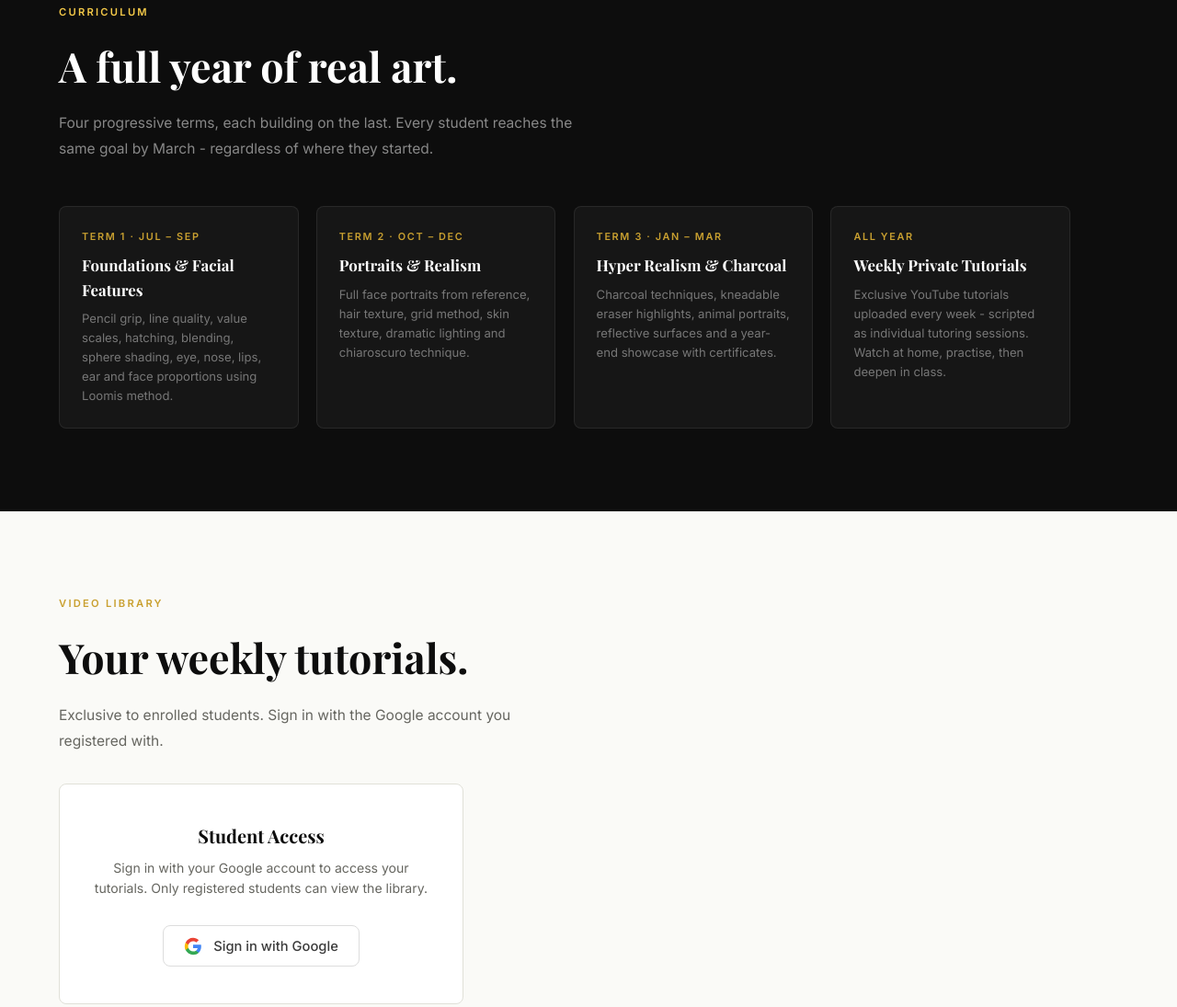
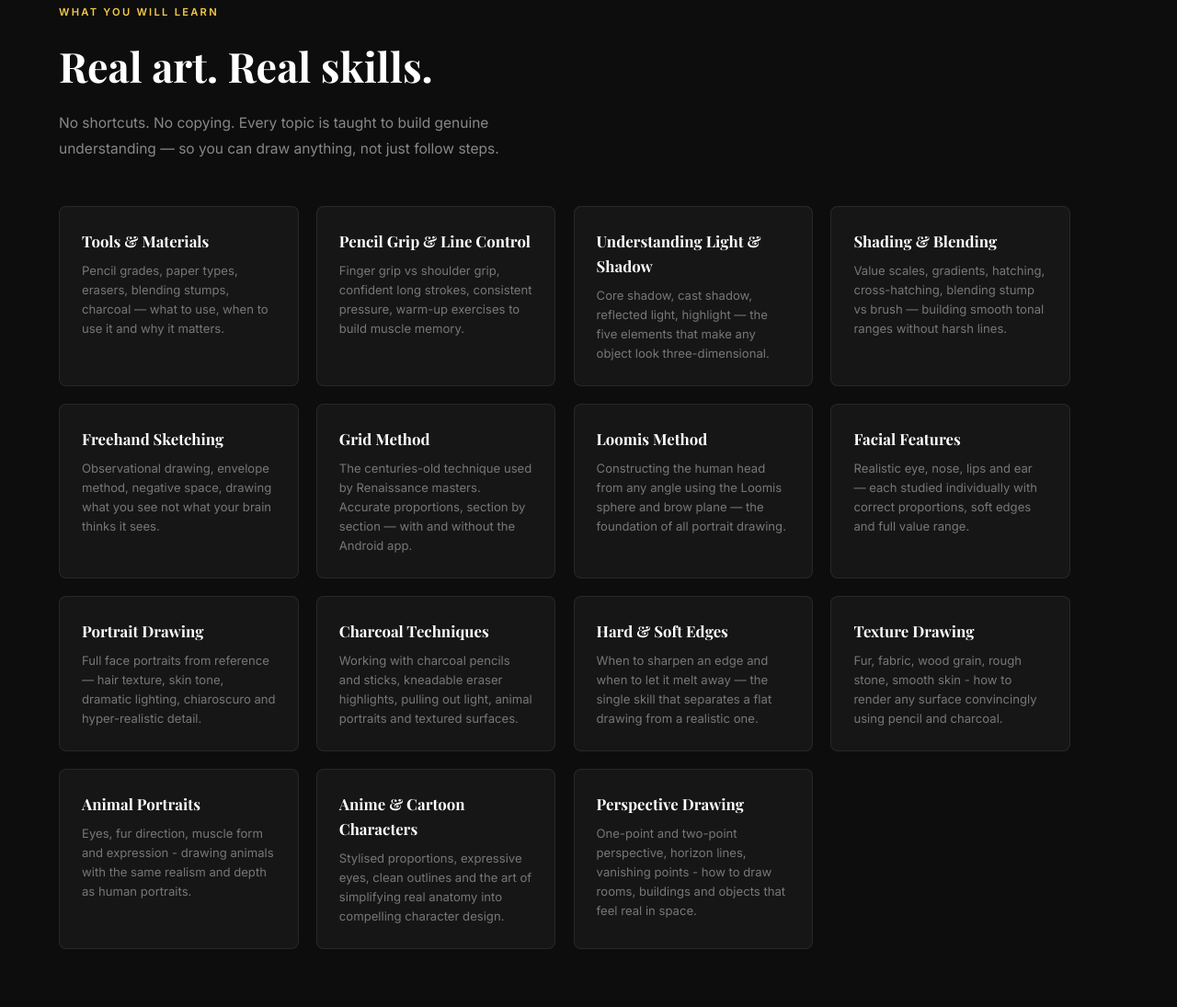
Before and after one commit to vivekmpatil61/gcs2026, a plain HTML site: page index.html in a window 1280 px wide. Shown: the part 1434-2529 px from the top of the page at 92% size. Drawn offline with nearby package versions, Linux system fonts and the light colour scheme; a web font is replaced by a local one.

Commit message:
Revise curriculum section with updated content

```diff
--- a/index.html
+++ b/index.html
@@ -429,29 +429,69 @@
 
 <!-- CURRICULUM -->
 <section id="curriculum">
-  <p class="lbl">Curriculum</p>
-  <h2>A full year of real art.</h2>
-  <p>Four progressive terms, each building on the last. Every student reaches the same goal by March - regardless of where they started.</p>
+  <p class="lbl">What you will learn</p>
+  <h2>Real art. Real skills.</h2>
+  <p>No shortcuts. No copying. Every topic is taught to build genuine understanding — so you can draw anything, not just follow steps.</p>
   <div class="cur-grid">
     <div class="cur-card">
-      <p class="cur-wk">Term 1 · Jul – Sep</p>
-      <h3 class="cur-title">Foundations & Facial Features</h3>
-      <p class="cur-desc">Pencil grip, line quality, value scales, hatching, blending, sphere shading, eye, nose, lips, ear and face proportions using Loomis method.</p>
+      <h3 class="cur-title">Tools & Materials</h3>
+      <p class="cur-desc">Pencil grades, paper types, erasers, blending stumps, charcoal — what to use, when to use it and why it matters.</p>
     </div>
     <div class="cur-card">
-      <p class="cur-wk">Term 2 · Oct – Dec</p>
-      <h3 class="cur-title">Portraits & Realism</h3>
-      <p class="cur-desc">Full face portraits from reference, hair texture, grid method, skin texture, dramatic lighting and chiaroscuro technique.</p>
+      <h3 class="cur-title">Pencil Grip & Line Control</h3>
+      <p class="cur-desc">Finger grip vs shoulder grip, confident long strokes, consistent pressure, warm-up exercises to build muscle memory.</p>
     </div>
     <div class="cur-card">
-      <p class="cur-wk">Term 3 · Jan – Mar</p>
-      <h3 class="cur-title">Hyper Realism & Charcoal</h3>
-      <p class="cur-desc">Charcoal techniques, kneadable eraser highlights, animal portraits, reflective surfaces and a year-end showcase with certificates.</p>
+      <h3 class="cur-title">Understanding Light & Shadow</h3>
+      <p class="cur-desc">Core shadow, cast shadow, reflected light, highlight — the five elements that make any object look three-dimensional.</p>
     </div>
     <div class="cur-card">
-      <p class="cur-wk">All Year</p>
-      <h3 class="cur-title">Weekly Private Tutorials</h3>
-      <p class="cur-desc">Exclusive YouTube tutorials uploaded every week - scripted as individual tutoring sessions. Watch at home, practise, then deepen in class.</p>
+      <h3 class="cur-title">Shading & Blending</h3>
+      <p class="cur-desc">Value scales, gradients, hatching, cross-hatching, blending stump vs brush — building smooth tonal ranges without harsh lines.</p>
+    </div>
+    <div class="cur-card">
+      <h3 class="cur-title">Freehand Sketching</h3>
+      <p class="cur-desc">Observational drawing, envelope method, negative space, drawing what you see not what your brain thinks it sees.</p>
+    </div>
+    <div class="cur-card">
+      <h3 class="cur-title">Grid Method</h3>
+      <p class="cur-desc">The centuries-old technique used by Renaissance masters. Accurate proportions, section by section — with and without the Android app.</p>
+    </div>
+    <div class="cur-card">
+      <h3 class="cur-title">Loomis Method</h3>
+      <p class="cur-desc">Constructing the human head from any angle using the Loomis sphere and brow plane — the foundation of all portrait drawing.</p>
+    </div>
+    <div class="cur-card">
+      <h3 class="cur-title">Facial Features</h3>
+      <p class="cur-desc">Realistic eye, nose, lips and ear — each studied individually with correct proportions, soft edges and full value range.</p>
+    </div>
+    <div class="cur-card">
+      <h3 class="cur-title">Portrait Drawing</h3>
+      <p class="cur-desc">Full face portraits from reference — hair texture, skin tone, dramatic lighting, chiaroscuro and hyper-realistic detail.</p>
+    </div>
+    <div class="cur-card">
+      <h3 class="cur-title">Charcoal Techniques</h3>
+      <p class="cur-desc">Working with charcoal pencils and sticks, kneadable eraser highlights, pulling out light, animal portraits and textured surfaces.</p>
+    </div>
+    <div class="cur-card">
+      <h3 class="cur-title">Hard & Soft Edges</h3>
+      <p class="cur-desc">When to sharpen an edge and when to let it melt away — the single skill that separates a flat drawing from a realistic one.</p>
+    </div>
+    <div class="cur-card">
+      <h3 class="cur-title">Texture Drawing</h3>
+      <p class="cur-desc">Fur, fabric, wood grain, rough stone, smooth skin - how to render any surface convincingly using pencil and charcoal.</p>
+    </div>
+    <div class="cur-card">
+      <h3 class="cur-title">Animal Portraits</h3>
+      <p class="cur-desc">Eyes, fur direction, muscle form and expression - drawing animals with the same realism and depth as human portraits.</p>
+    </div>
+    <div class="cur-card">
+      <h3 class="cur-title">Anime & Cartoon Characters</h3>
+      <p class="cur-desc">Stylised proportions, expressive eyes, clean outlines and the art of simplifying real anatomy into compelling character design.</p>
+    </div>
+    <div class="cur-card">
+      <h3 class="cur-title">Perspective Drawing</h3>
+      <p class="cur-desc">One-point and two-point perspective, horizon lines, vanishing points - how to draw rooms, buildings and objects that feel real in space.</p>
     </div>
   </div>
 </section>
```
